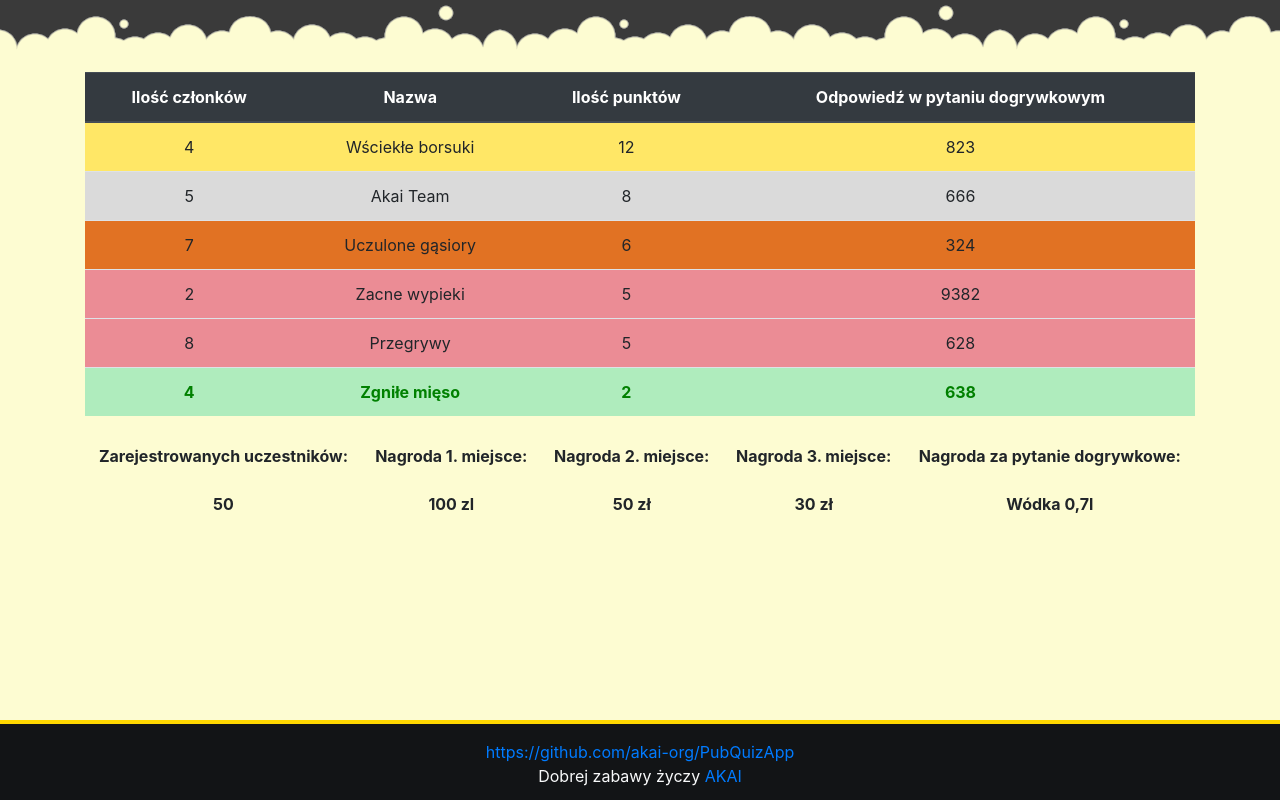
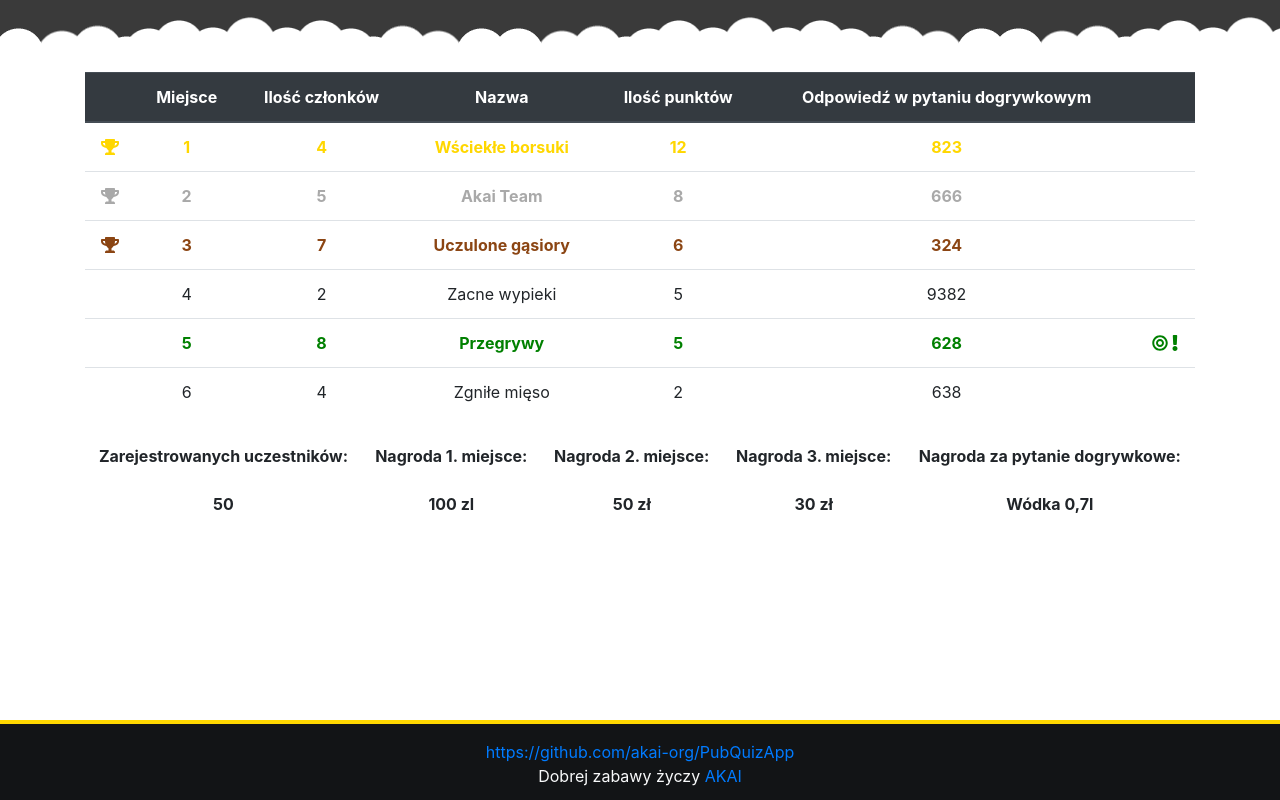
Before and after one commit to akai-org/PubQuizApp, a Django app: page / in a window 1280 px wide. Run offline with Django 3.2, Linux system fonts and the light colour scheme; style sheets or scripts are compiled from the project's sources.

Commit message:
Scoreboard design fix

```diff
--- a/game/templates/scoreboard.html
+++ b/game/templates/scoreboard.html
@@ -6,48 +6,69 @@
                 <table class="table mx-auto text-center">
                     <thead class="thead-dark text-center">
                         <tr>
+                            <th></th>
+                            <th>Miejsce</th>
                             <th>Ilość członków</th>
                             <th>Nazwa</th>
                             <th>Ilość punktów</th>
                             <th>Odpowiedź w pytaniu dogrywkowym</th>
+                            <th></th>
                         </tr>
                     </thead>
                     <tbody>
                         <tr class="first-place-row">
+                            <td><i class="fa fa-trophy"></i></td>
+                            <td>1</td>
                             <td>4</td>
                             <td>Wściekłe borsuki</td>
                             <td>12</td>
                             <td>823</td>
+                            <td></td>
                         </tr>
                         <tr class="second-place-row">
+                            <td><i class="fa fa-trophy"></i></td>
+                            <td>2</td>
                             <td>5</td>
                             <td>Akai Team</td>
                             <td>8</td>
                             <td>666</td>
+                            <td></td>
                         </tr>
                         <tr class="third-place-row">
+                            <td><i class="fa fa-trophy"></i></td>
+                            <td>3</td>
                             <td>7</td>
                             <td>Uczulone gąsiory</td>
                             <td>6</td>
                             <td>324</td>
+                            <td></td>
                         </tr>
-                        <tr class="equal-place-row">
+                        <tr>
+                            <td></td>
+                            <td>4</td>
                             <td>2</td>
                             <td>Zacne wypieki</td>
                             <td>5</td>
                             <td>9382</td>
+                            <td></td>
                         </tr>
-                        <tr class="equal-place-row">
+                        <tr class="closest-number-row">
+                            <td></td>
+                            <td>5</td>
                             <td>8</td>
                             <td>Przegrywy</td>
                             <td>5</td>
                             <td>628</td>
+                            <td><i class="fa fa-bullseye"></i> <i class="fa fa-exclamation"></i></td>
                         </tr>
-                        <tr class="number-winning-row">
+                        <tr>
+                            <td></td>
+                            <td>6</td>
                             <td>4</td>
                             <td>Zgniłe mięso</td>
                             <td>2</td>
                             <td>638</td>
+                            <td></td>
                         </tr>
                     </tbody>
                 </table>
--- a/package.json
+++ b/package.json
@@ -12,15 +12,18 @@
     "webpack-cli": "^3.3.9"
   },
   "devDependencies": {
+    "@fortawesome/fontawesome-free": "^5.12.0",
     "bootstrap-loader": "^3.0.4",
     "css-loader": "^3.2.0",
+    "file-loader": "^5.0.2",
     "jquery": "^3.4.1",
     "mini-css-extract-plugin": "^0.8.0",
     "node-sass": "^4.12.0",
     "popper.js": "^1.16.0",
     "sass-loader": "^8.0.0",
     "style-loader": "^1.0.0",
-    "tether": "^1.4.7"
+    "tether": "^1.4.7",
+    "url-loader": "^3.0.0"
   },
   "scripts": {
     "test": "echo \"Error: no test specified\" && exit 1",
--- a/static/src/index.js
+++ b/static/src/index.js
@@ -1 +1,2 @@
 import 'bootstrap';
+import '@fortawesome/fontawesome-free/js/all';
--- a/static/src/index.scss
+++ b/static/src/index.scss
@@ -1,14 +1,12 @@
 @import '~bootstrap/scss/bootstrap';
-
+@import '~@fortawesome/fontawesome-free/css/all.css';
 @import "scss/config";
 @import "scss/elements/footer";
 @import "scss/elements/main_container";
 @import "scss/elements/navbar";
 @import "scss/elements/wrap";
-@import "scss/elements/place_row";
-@import "scss/elements/winning_number";
+@import "scss/elements/place_rows";
 
 html, body {
   height: 100%;
-  background: #fdfcd2;
 }
--- a/static/src/scss/elements/_place_row.scss
+++ /dev/null
@@ -1,15 +0,0 @@
-.first-place-row {
-  background: lighten(gold, 20);
-}
-
-.second-place-row {
-  background: lighten(silver, 10);
-}
-
-.third-place-row {
-  background: lighten(saddlebrown, 20);
-}
-
-.equal-place-row {
-  background: lighten($danger, 20) !important;
-}
--- /dev/null
+++ b/static/src/scss/elements/_place_rows.scss
@@ -0,0 +1,19 @@
+.first-place-row {
+  color: gold;
+  font-weight: bold;
+}
+
+.second-place-row {
+  color: darkgray;
+  font-weight: bold;
+}
+
+.third-place-row {
+  color: saddlebrown;
+  font-weight: bold;
+}
+
+.closest-number-row {
+  color: green;
+  font-weight: bold;
+}
--- a/static/src/scss/elements/_winning_number.scss
+++ /dev/null
@@ -1,5 +0,0 @@
-.number-winning-row {
-  color: green !important;
-  font-weight: bold !important;
-  background: lighten($green, 40) !important;
-}
--- a/webpack.config.js
+++ b/webpack.config.js
@@ -22,6 +22,7 @@ module.exports = {
             'sass-loader'
         ]
       },
+      { test: /\.(png|woff|woff2|eot|ttf|svg)$/, loader: 'url-loader?limit=100000' }
     ]
   },
 };
```
Also changed, not shown: game/migrations/0001_initial.py (added), static/dist/img/foam.png, 1 other file.
